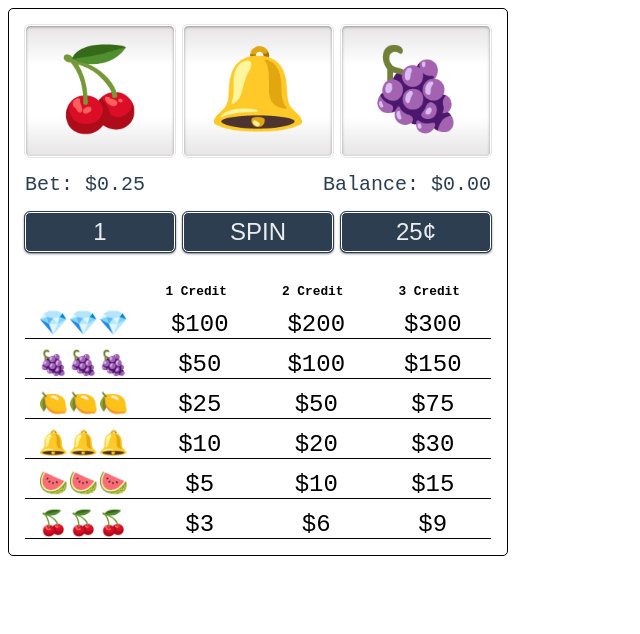
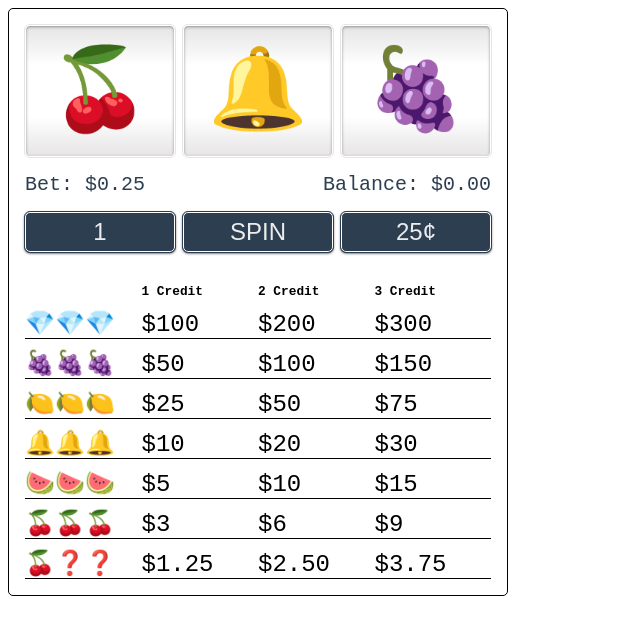
Before and after one commit to acousticseagull/Slot-Machine, a React (Create React App) app: page / in a window 1280 px wide. Shown: the top 634 px of the page, without its empty margins (0-640 px from the left). Built offline with nearby package versions, Linux system fonts and the light colour scheme.

Commit message:
2 files modified

```diff
--- a/src/App.js
+++ b/src/App.js
@@ -130,6 +130,7 @@ export default function App() {
               {item.combination.map((item) => symbols[item])}
             </div>
           ))}
+          <div class="payout-table-row">{symbols[0]}❓❓</div>
         </div>
 
         <div className="puyout-table-col">
@@ -137,6 +138,7 @@ export default function App() {
           {payoutTable.map((item) => (
             <div class="payout-table-row">${item.amount}</div>
           ))}
+          <div class="payout-table-row">${(1.25 * 1).toFixed(2)}</div>
         </div>
 
         <div className="puyout-table-col">
@@ -144,6 +146,7 @@ export default function App() {
           {payoutTable.map((item) => (
             <div class="payout-table-row">${item.amount * 2}</div>
           ))}
+          <div class="payout-table-row">${(1.25 * 2).toFixed(2)}</div>
         </div>
 
         <div className="puyout-table-col">
@@ -151,6 +154,7 @@ export default function App() {
           {payoutTable.map((item) => (
             <div class="payout-table-row">${item.amount * 3}</div>
           ))}
+          <div class="payout-table-row">${(1.25 * 3).toFixed(2)}</div>
         </div>
       </div>
     </div>
--- a/src/style.css
+++ b/src/style.css
@@ -76,7 +76,6 @@ button:active {
 
 .payout-table-header {
   font-size: 0.8rem;
-  padding: 0 1.5rem;
   font-weight: 700;
 }
 
@@ -88,6 +87,6 @@ button:active {
   border-bottom: 1px solid;
   height: 40px;
   display: flex;
-  justify-content: center;
+  justify-content: flex-start;
   align-items: flex-end;
 }
```
